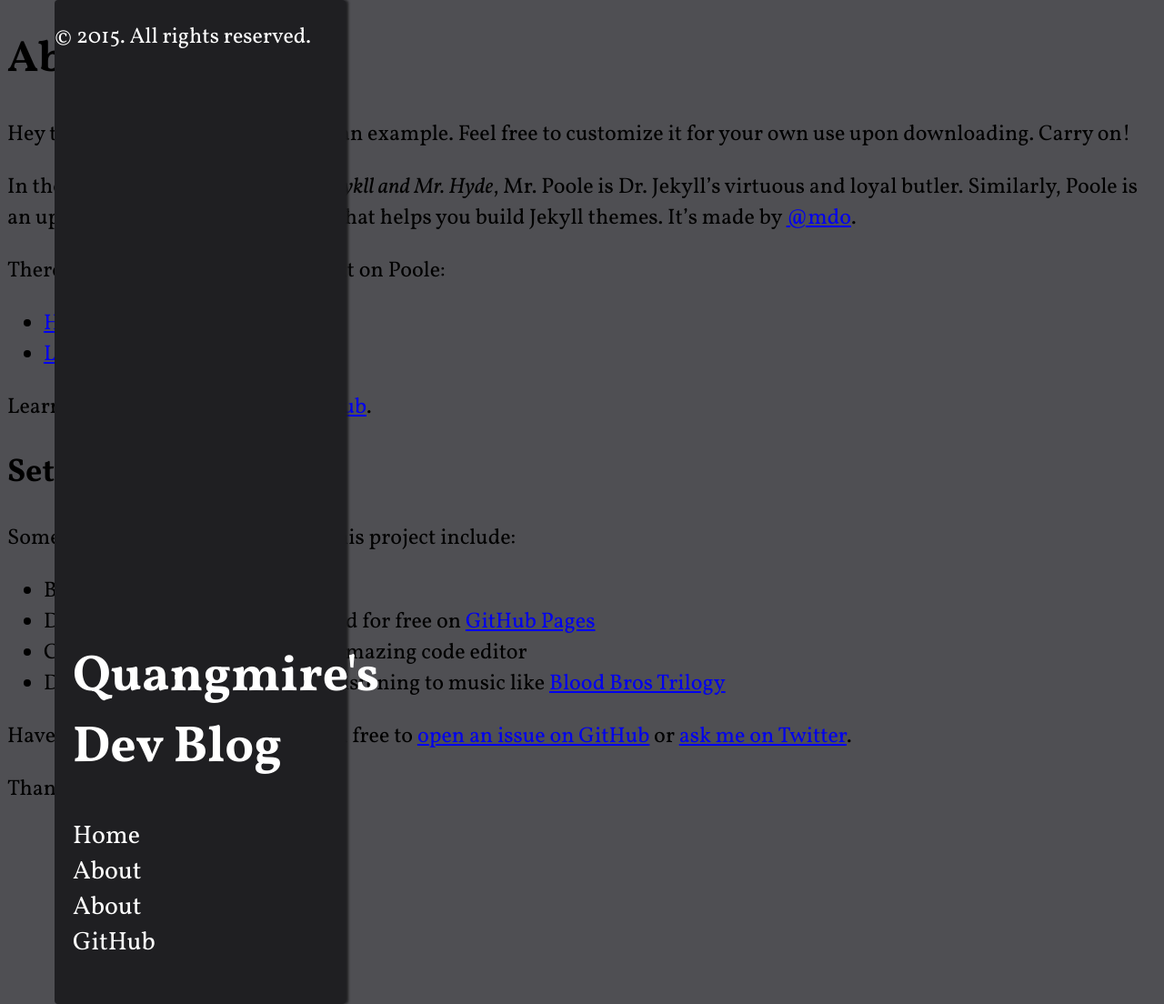
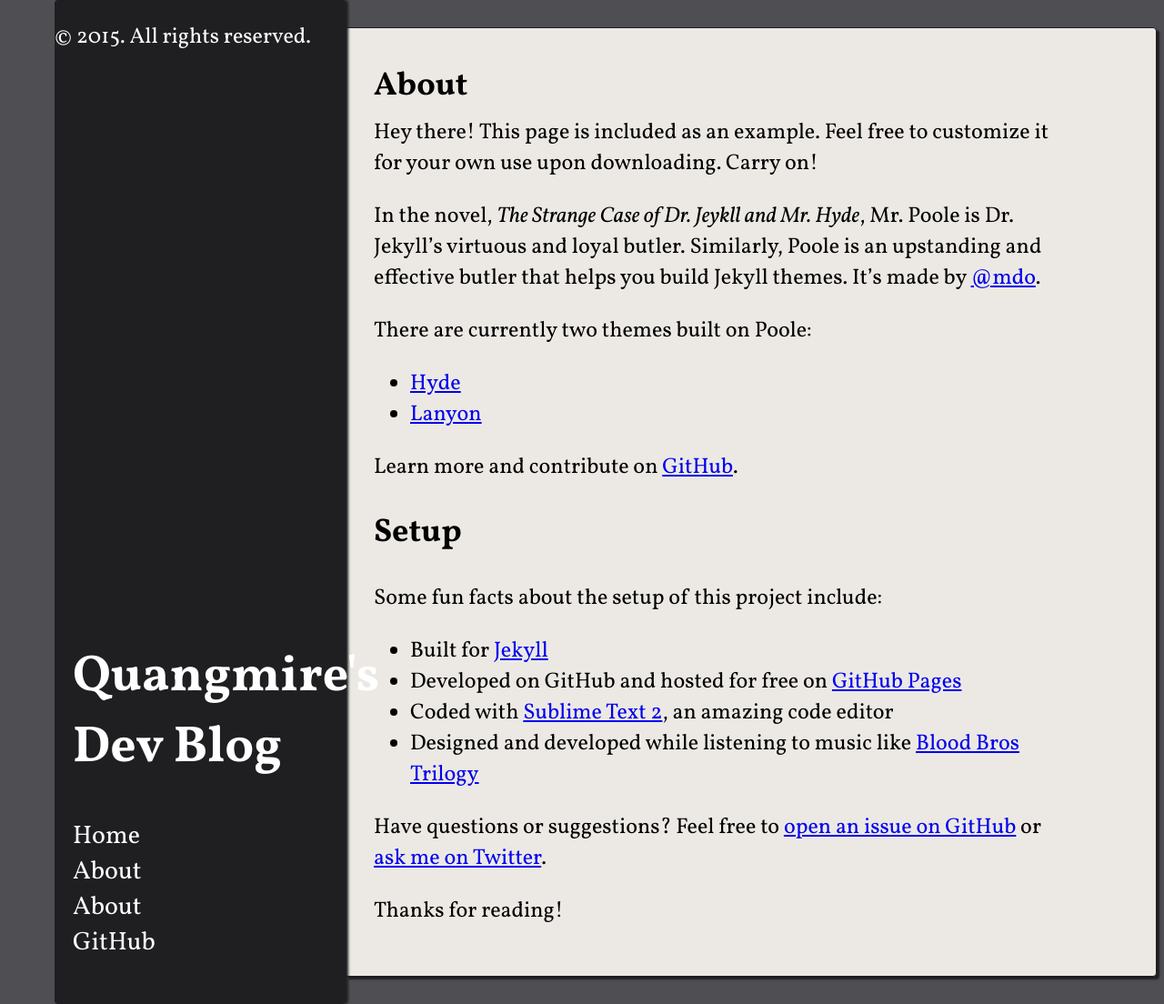
Before and after one commit to Quangmire/quangduong.me, a Jekyll site: the page built from about.md, in a window 1280 px wide and 1104 px high. Shown: the whole window at 91% size. Built offline with Jekyll 4.4.1, drawn with Linux system fonts in a browser that asks for light colours; Markdown is read by kramdown in place of the engine named in the settings.

Commit message:
Fixing formatting issues in CSS

```diff
--- a/_layouts/page.html
+++ b/_layouts/page.html
@@ -2,7 +2,7 @@
 layout: default
 ---
 
-<div class="page">
-  <h1 class="page-title">{{ page.title }}</h1>
+<div class="post">
+  <h1 class="post-title">{{ page.title }}</h1>
   {{ content }}
 </div>
--- a/public/css/stylesheet.css
+++ b/public/css/stylesheet.css
@@ -7,7 +7,7 @@
 	background-color: #4F4F53;
 }
 
-body .post {
+.post {
 	margin: 30px 0px 30px 372px;
 	max-width: 800px;
 	padding: 30px 100px 30px 30px;
@@ -17,21 +17,21 @@
 	box-shadow: 3px 3px 2px #1F1F21
 }
 
-body .post-date {
+.post-date {
 	display: inline;
 	position: absolute;
 	/*background-color: #2F2F32;*/
 	width: 200px;
 	height: 40px;
-	margin-left: 730px;
+	margin-left: 740px;
 	margin-top: 5px;
 	color: white;
 	text-align: center;
-	background-image: url("public/ribbon.png");
+	background-image: url("ribbon.png");
 	box-shadow: 3px 3px 3px #1F1F21;
 }
 
-body .post-date:before {
+.post-date:before {
 	position: absolute;
 	left: 170px;
 	top: -10px;
@@ -42,14 +42,23 @@
 	content: "";
 }
 
-body .post-date span {
+.post-date span {
 	display: inline-block;
 	vertical-align: middle;
 	line-height: 42px;
 	padding-left: 20px;
 }
 
-body .content h1 {
+post a {
+	text-decoration: none;
+	color: black;
+}
+
+post a:hover {
+	text-decoration: underline;
+}
+
+.post-title {
 	font-weight: bold;
 	font-size: 36px;
 	line-height: 20px;
```
